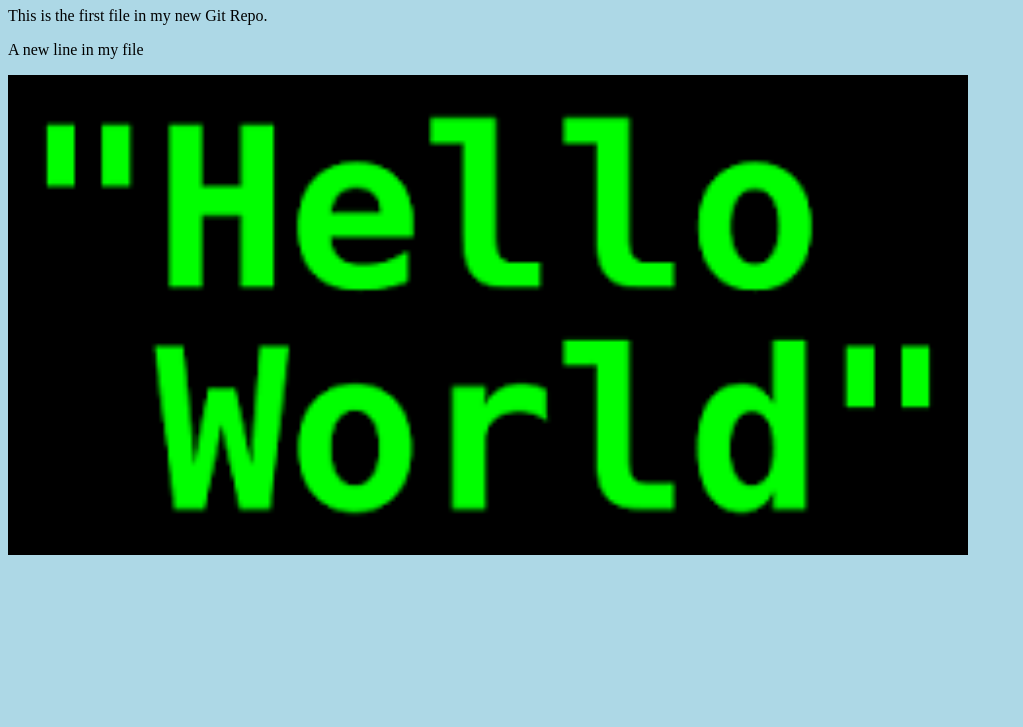
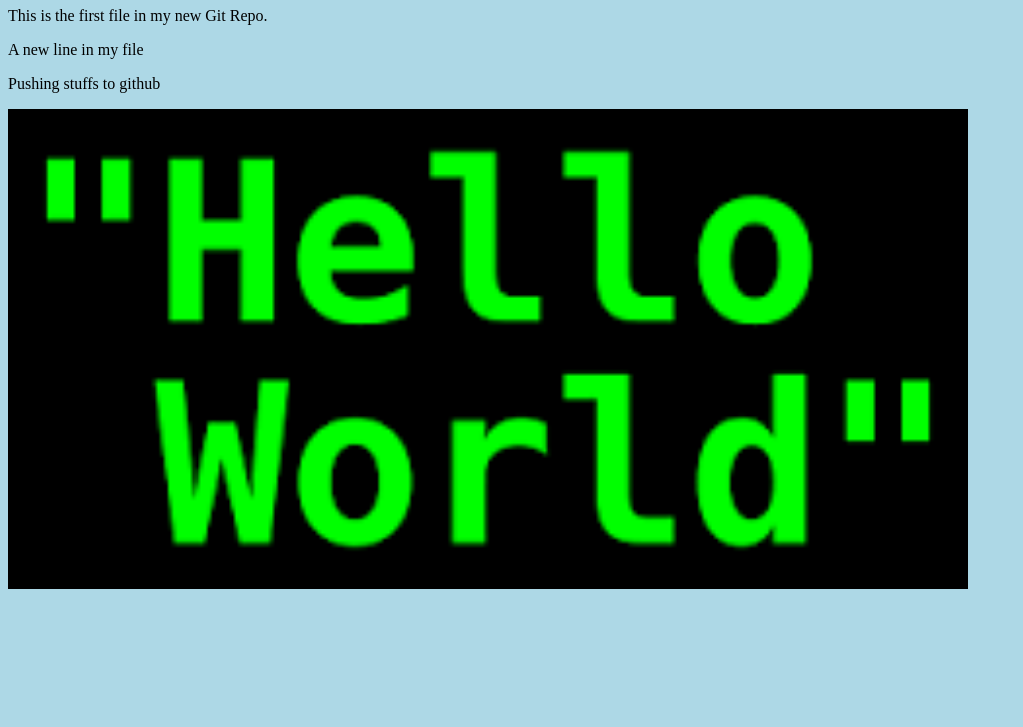
Before and after one commit to DanielMarcos1/w3schools, a plain HTML site: page index.html in a window 1280 px wide. Shown: the part 73-800 px from the top of the page, without its empty margins (0-1023 px from the left). Drawn offline with Linux system fonts and the light colour scheme.

Commit message:
Updated one paragraph

```diff
--- a/index.html
+++ b/index.html
@@ -9,6 +9,7 @@
 <h1>Hello world!</h1>
 <p>This is the first file in my new Git Repo.</p>
 <p> A new line in my file</p>
+<p> Pushing stuffs to github</p>
 <div><img src="images.png" alt="Hello World Image" style="width:100%;max-width:960px"></div>
 
 </body>
```
